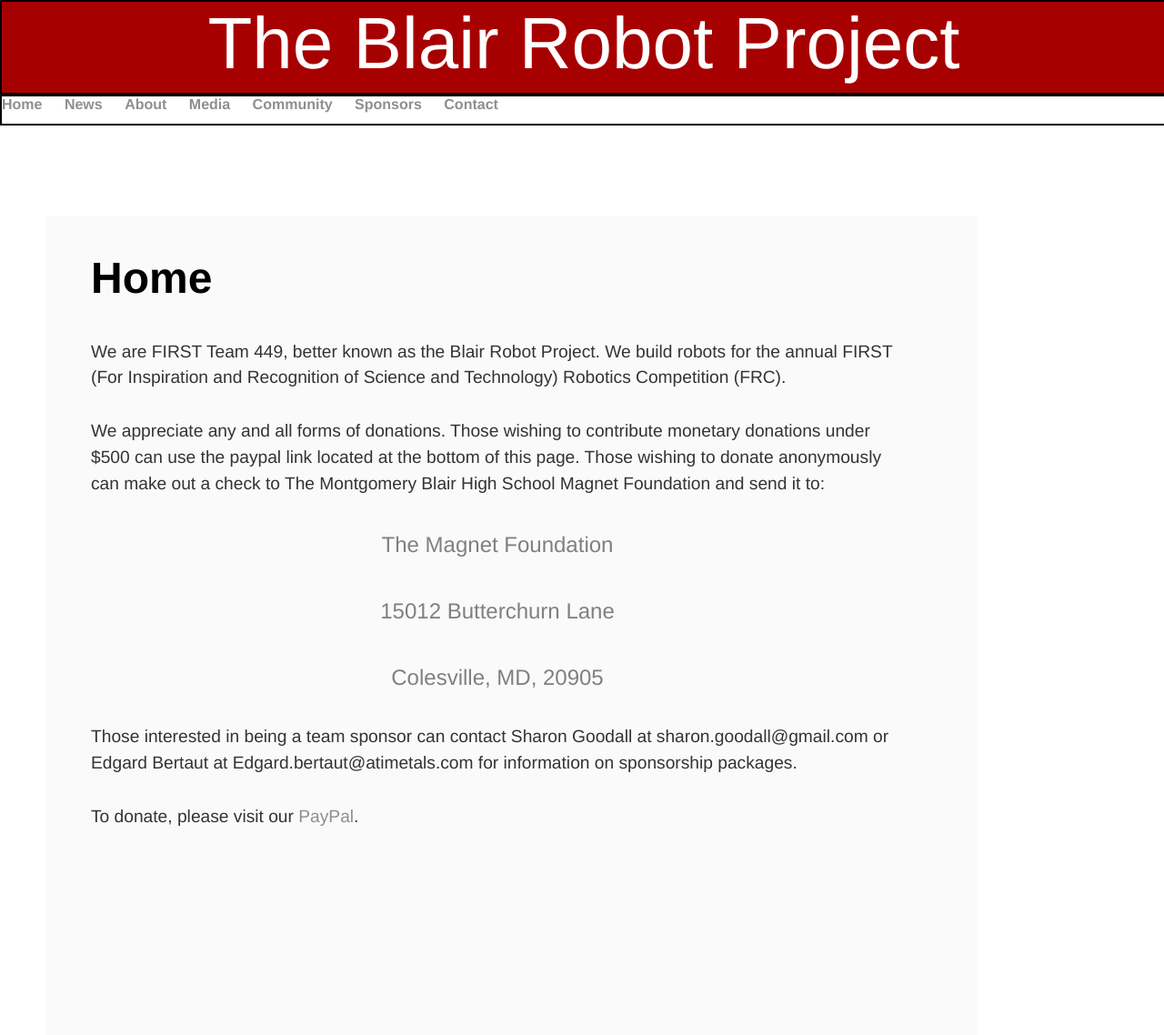
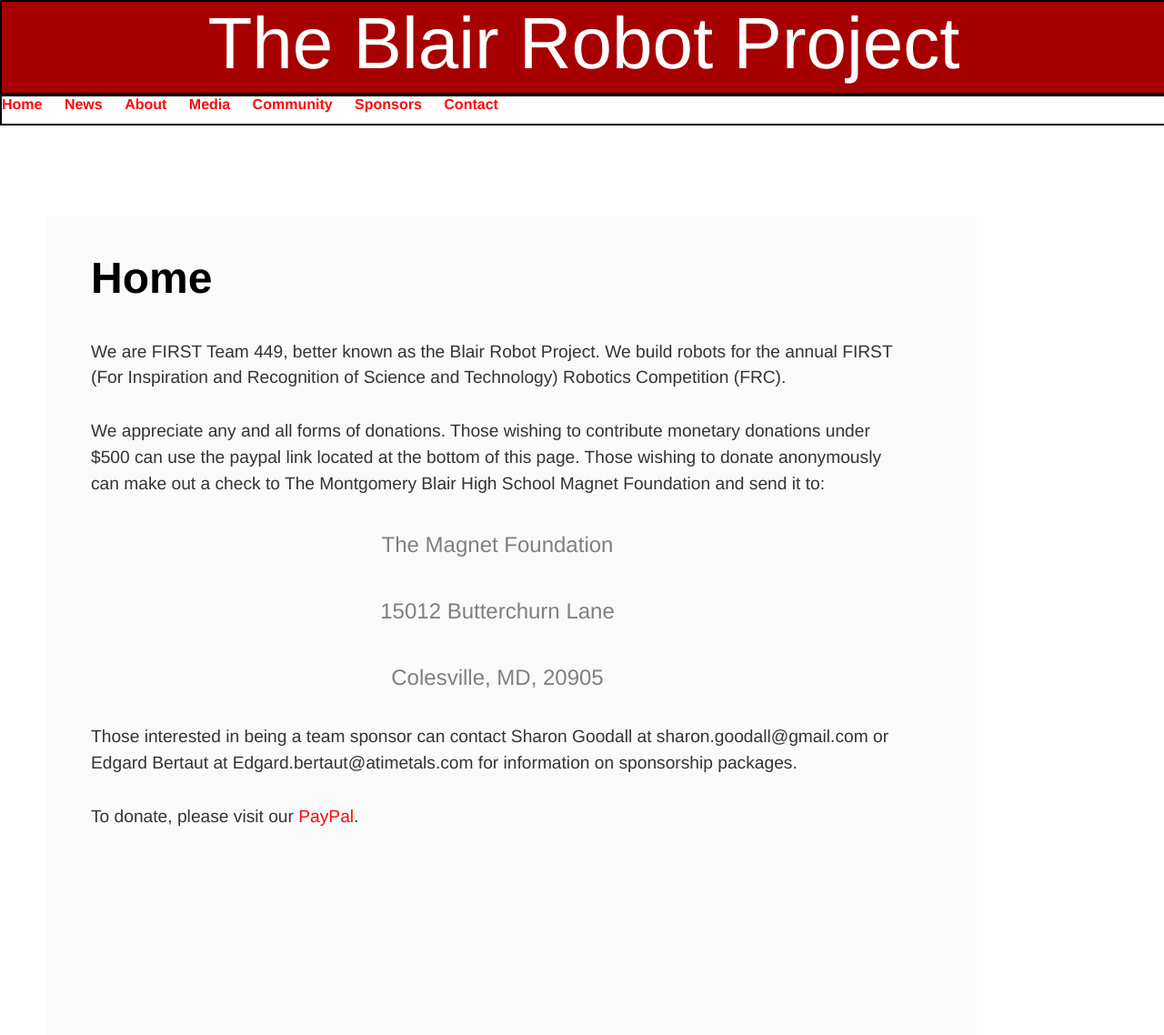
Before and after one commit to mouseythemouse/blair-robot-project.github.io, a Jekyll site: the page built from index.html, in a window 1280 px wide. Shown: the whole page at 91% size. Built offline with Jekyll 4.4.1, drawn with Linux system fonts in a browser that asks for light colours.

Commit message:
Update main.css

```diff
--- a/css/main.css
+++ b/css/main.css
@@ -57,7 +57,7 @@ nav ul li {
 }
 a {
     text-decoration: none;
-    color: #928d8d;
+    color: #ff0606;
 }
 a:hover {
     text-decoration: underline;
```
